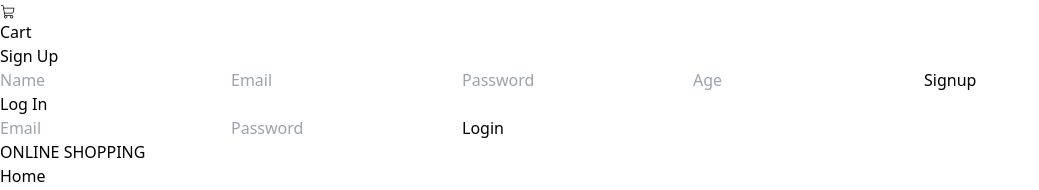
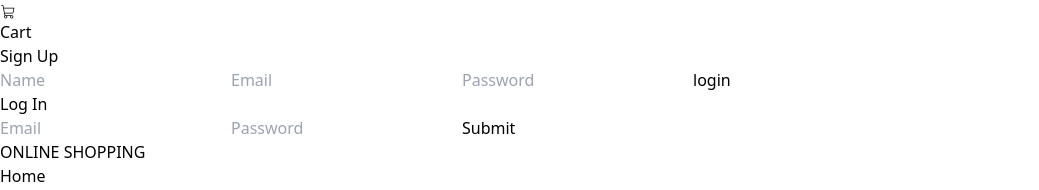
Before and after one commit to ManasCoding/TechStore-Frontend, a React (Vite) app: page / in a window 1280 px wide. Shown: the part 164-354 px from the top of the page, without its empty margins (0-1039 px from the left). Built offline with nearby package versions, Linux system fonts and the light colour scheme.

Commit message:
third navlink

```diff
--- a/package.json
+++ b/package.json
@@ -10,6 +10,7 @@
     "preview": "vite preview"
   },
   "dependencies": {
+    "axios": "^1.9.0",
     "react": "^19.0.0",
     "react-dom": "^19.0.0",
     "react-icons": "^5.5.0",
--- a/src/Components/Kid.jsx
+++ b/src/Components/Kid.jsx
@@ -1,8 +1,10 @@
 import Homepage from './Homepage'
+import NavBar from './Navbar'
 
 const Kid = () => {
   return (
     <div>
+        <NavBar />
         <Homepage />
     </div>
   )
--- a/src/Components/Landing.jsx
+++ b/src/Components/Landing.jsx
@@ -1,6 +1,53 @@
 import NavBar from './Navbar'
+import { useState } from 'react'
 import Footer from './Footer'
+import axios from 'axios'
 const Landing = () => {
+
+  const [userInfo, setUserInfo] = useState({
+      name: "",
+      email: "",
+      password: "",
+    });
+
+  let { name, email, password, } = userInfo;
+
+  function handleChange(e) {
+    setUserInfo({
+      ...userInfo,
+      [e.target.name]: e.target.value,
+    });
+  }
+
+
+  // let form = new FormData();
+  // form.append("name", name);
+  // form.append("email", email);
+  // form.append("password", password);
+
+
+  // const [email, setEmail] = useState("")
+  // const [password, setPassword] = useState("")
+  // const [name, setName] = useState("")
+
+  const handleSubmit = async (e) => {
+    e.preventDefault()
+    console.log(e)
+    try {
+      alert("Signup Successfull")
+      console.log(userInfo)
+      let response = await axios.post('http://localhost:5000/users/signup', userInfo)
+        console.log(response);
+        alert(response.data.message);
+      } catch (error) {
+        console.log(error);
+      }
+  }
+
+
+
+
+
   return (
     <div>
       <NavBar />
@@ -13,36 +60,40 @@ const Landing = () => {
 
         <div className='w-full h-screen bg-zinc-900 p-10 text-white flex flex-col justify-center items-center'>
             <h1 className="text-3xl mb-6 text-center">Sign Up</h1>
-            <form action="" method="POST" className="flex flex-col gap-5 w-96">
+            <form
+            action= "/users/signup"
+            onSubmit={handleSubmit}
+            className="flex flex-col gap-5 w-96">
               <input
                 className="px-5 py-2 bg-transparent border-2 border-zinc-800 rounded-lg outline-none"
                 type="text"
-                name="name"
+                name={"name"}
                 placeholder="Name"
+                value={name}
+                onChange = {handleChange}
+
               />
               <input
                 className="px-5 py-2 bg-transparent border-2 border-zinc-800 rounded-lg outline-none"
                 type="email"
-                name="email"
+                name={"email"}
                 placeholder="Email"
+                value={email}
+                onChange = {handleChange}
               />
               <input
                 className="px-5 py-2 bg-transparent border-2 border-zinc-800 rounded-lg outline-none"
                 type="password"
-                name="password"
+                name={"password"}
                 placeholder="Password"
+                value={password}
+                onChange = {handleChange}
               />
-              <input
-                className="px-5 py-2 bg-transparent border-2 border-zinc-800 rounded-lg outline-none"
-                type="number"
-                name="age"
-                placeholder="Age"
-              />
-              <input
+              {/* <input
                 className="px-5 py-2 bg-blue-600 rounded-lg cursor-pointer"
                 type="submit"
-                value="Signup"
-              />
+              /> */}
+              <button type='submit'>login</button>
             </form>
         </div>
 
@@ -57,24 +108,27 @@ const Landing = () => {
 
         <div className="w-full h-screen bg-zinc-900 p-10 text-white flex flex-col justify-center items-center">
             <h1 className="text-3xl mb-6">Log In</h1>
-            <form action="/login" method="POST" className="flex flex-col gap-5 w-96">
+            <form className="flex flex-col gap-5 w-96">
               <input
                 className="px-5 py-2 bg-transparent border-2 border-zinc-800 rounded-lg outline-none"
                 type="email"
                 name="email"
                 placeholder="Email"
+
+
               />
               <input
                 className="px-5 py-2 bg-transparent border-2 border-zinc-800 rounded-lg outline-none"
                 type="password"
                 name="password"
                 placeholder="Password"
+
               />
               <input
                 className="px-5 py-2 bg-blue-600 rounded-lg cursor-pointer"
                 type="submit"
-                value="Login"
               />
+
             </form>
         </div>
       </div>
--- a/src/Components/Men.jsx
+++ b/src/Components/Men.jsx
@@ -1,8 +1,10 @@
 import Homepage from './Homepage'
+import NavBar from './Navbar'
 
 const Men = () => {
   return (
     <div>
+        <NavBar />
         <Homepage />
     </div>
   )
--- a/src/Components/Router.jsx
+++ b/src/Components/Router.jsx
@@ -6,6 +6,9 @@ import Wishlist from './Wishlist'
 import Cart from './Cart'
 import Landing from './Landing'
 import Admin from './Admin'
+import Men from './Men'
+import Women from './Women'
+import Kid from './Kid'
 const Router = () => {
   return (
     <div>
@@ -15,9 +18,9 @@ const Router = () => {
           <Route path='/profile' element={<Profile />} />
           <Route path='/wishlist' element={<Wishlist />} />
           <Route path='/cart' element={<Cart />} />
-          <Route path='/men' element={<Home />} />
-          <Route path='/women' element={<Home />} />
-          <Route path='/kids' element={<Home />} />
+          <Route path='/men' element={<Men />} />
+          <Route path='/women' element={<Women />} />
+          <Route path='/kids' element={<Kid />} />
           <Route path='/admin' element={<Admin />} />
         </Routes>
     </div>
--- a/src/Components/Women.jsx
+++ b/src/Components/Women.jsx
@@ -1,8 +1,10 @@
 import Homepage from './Homepage'
+import NavBar from './Navbar'
 
 const Women = () => {
   return (
     <div>
+        <NavBar />
         <Homepage />
     </div>
   )
```
Also changed, not shown: 1 other file (tests, documents, lock files or other folders).
